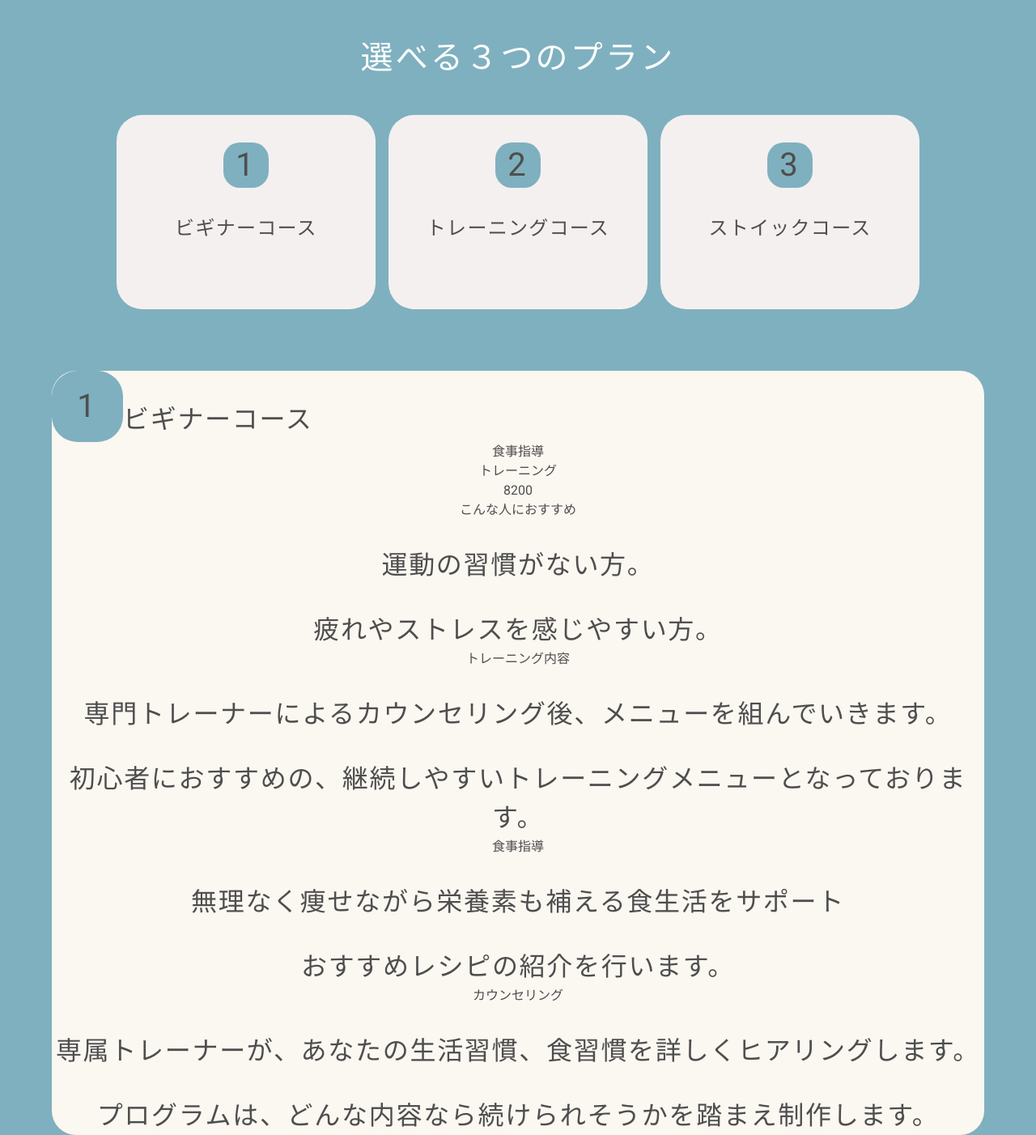
After one commit to comeback-meme/rio_intermediate, a PHP site: page /plan.php in a window 1280 px wide. The commit adds this page. Shown: the part 557-1959 px from the top of the page at 81% size. Run offline with PHP 8.4, Linux system fonts and the light colour scheme; some libraries are stand-ins or nearby versions.

Commit message:
planページ途中です。

```diff
--- a/css/style.css
+++ b/css/style.css
@@ -317,7 +317,7 @@ a {
   }
 }
 
-.title-style {
+.c-title {
   color: #fff;
   font-family: "Roboto", sans-serif;
   font-size: clamp(24px, 3.125vw, 40px);
@@ -327,7 +327,7 @@ a {
   text-transform: uppercase;
 }
 @media screen and (min-width: 993px) {
-  .title-style {
+  .c-title {
     letter-spacing: 0.08em;
   }
 }
@@ -1014,11 +1014,11 @@ a {
   }
 }
 
-.feature__title.title-style {
+.feature__title.c-title {
   margin-top: 9.0625rem;
 }
 @media screen and (min-width: 993px) {
-  .feature__title.title-style {
+  .feature__title.c-title {
     margin-top: 9rem;
   }
 }
@@ -1230,11 +1230,11 @@ a {
   text-align: center;
 }
 
-.voice__title.title-style {
+.voice__title.c-title {
   margin-top: 2.5rem;
 }
 @media screen and (min-width: 993px) {
-  .voice__title.title-style {
+  .voice__title.c-title {
     margin-top: 7.625rem;
   }
 }
@@ -1414,12 +1414,12 @@ a {
   padding: 0rem 5%;
 }
 
-.faq__title.title-style {
+.faq__title.c-title {
   margin-top: 4.875rem;
   text-align: center;
 }
 @media screen and (min-width: 769px) {
-  .faq__title.title-style {
+  .faq__title.c-title {
     margin-top: 7rem;
   }
 }
@@ -1699,4 +1699,184 @@ a {
   }
 }
 
+.plan {
+  padding: 0 5%;
+  text-align: center;
+}
+
+.plan-page-mv__image {
+  background: url(/images/plan/mv_plan_sp@2x.jpg) no-repeat center center/cover;
+  width: 100%;
+  height: auto;
+  aspect-ratio: 375/344;
+  display: flex;
+  justify-content: center;
+  align-items: flex-start;
+  position: relative;
+}
+@media screen and (min-width: 769px) {
+  .plan-page-mv__image {
+    background: url(/images/plan/mv_plan@2x.jpg) no-repeat right center/cover;
+    margin-top: 6.25rem;
+    aspect-ratio: 1280/456;
+  }
+}
+@media screen and (min-width: 993px) {
+  .plan-page-mv__image {
+    height: 456px;
+  }
+}
+
+.plan-page__title.c-title {
+  position: absolute;
+  top: 50%;
+  transform: translateY(-50%);
+  left: 50%;
+  transform: translateX(-50%);
+  color: #fff;
+  font-size: clamp(40px, 7.5vw, 96px);
+  font-weight: 400;
+  line-height: 1; /* 100% */
+  letter-spacing: 0.08em;
+}
+@media screen and (min-width: 769px) {
+  .plan-page__title.c-title {
+    letter-spacing: 0.08em;
+  }
+}
+@media screen and (min-width: 993px) {
+  .plan-page__title.c-title {
+    top: 40%;
+  }
+}
+
+.plan-page__list_title {
+  color: #fff;
+  font-size: clamp(20px, 3.125vw, 40px);
+  font-weight: 400;
+  letter-spacing: 0.08em;
+  line-height: 0.8695652174;
+  margin-top: 3.5rem;
+}
+@media screen and (min-width: 993px) {
+  .plan-page__list_title {
+    letter-spacing: 0.08em;
+  }
+}
+
+.plan-page__inner {
+  width: 16.5rem;
+  margin-top: 3.25rem;
+  margin-inline: auto;
+}
+@media screen and (min-width: 577px) {
+  .plan-page__inner {
+    width: 100%;
+  }
+}
+
+.plan-page__list {
+  display: flex;
+  justify-content: center;
+  align-items: center;
+  flex-wrap: wrap;
+  gap: 1rem;
+}
+
+.plan-page__item {
+  background: #F4F0F0;
+  width: 16.5rem;
+  height: 11rem;
+  border-radius: 32px;
+  padding-top: 2.125rem;
+}
+@media screen and (min-width: 993px) {
+  .plan-page__item {
+    width: 20rem;
+    height: auto;
+    aspect-ratio: 320/240;
+  }
+}
+
+.plan-page__number {
+  width: 3.5rem;
+  aspect-ratio: 1;
+  background: #7FB0BF;
+  margin-inline: auto;
+  display: flex;
+  justify-content: center;
+  align-items: center;
+  border-radius: 36%;
+  font-size: clamp(24px, 3.125vw, 40px);
+  font-weight: 400;
+  letter-spacing: 0.08em;
+  line-height: 1;
+}
+@media screen and (min-width: 993px) {
+  .plan-page__number {
+    letter-spacing: 0.08em;
+  }
+}
+
+.plan-page__text {
+  font-size: clamp(16px, 1.875vw, 24px);
+  font-weight: 400;
+  letter-spacing: 0.08em;
+  margin-top: 1.5625rem;
+}
+@media screen and (min-width: 993px) {
+  .plan-page__text {
+    letter-spacing: 0.0533333333em;
+    margin-top: 2rem;
+  }
+}
+
+.plan-page__card-inner {
+  margin-top: 4.75rem;
+}
+
+.plan-page__card-item {
+  background: #FBF7F1;
+  border-radius: 1.875rem;
+}
+
+.plan-page__card-top {
+  display: flex;
+  justify-content: flex-start;
+  align-items: center;
+}
+
+.plan-page__card-number {
+  width: 3.5rem;
+  aspect-ratio: 1;
+  background: #7FB0BF;
+  display: flex;
+  justify-content: center;
+  align-items: center;
+  border-radius: 36%;
+  font-size: clamp(24px, 3.125vw, 40px);
+  font-weight: 400;
+  letter-spacing: 0.08em;
+  line-height: 1;
+}
+@media screen and (min-width: 993px) {
+  .plan-page__card-number {
+    letter-spacing: 0.08em;
+    width: 5.5rem;
+  }
+}
+
+.plan-page__card-text {
+  font-size: clamp(16px, 2.5vw, 32px);
+  font-weight: 400;
+  letter-spacing: 0.08em;
+  margin-top: 1.5625rem;
+}
+@media screen and (min-width: 993px) {
+  .plan-page__card-text {
+    letter-spacing: 0.0533333333em;
+    margin-top: 2rem;
+  }
+}
+
 /*# sourceMappingURL=style.css.map */
--- a/inc/header.php
+++ b/inc/header.php
@@ -0,0 +1,50 @@
+<header class="header">
+    <div class="header__inner">
+
+    <?php if ($isTopPage) : ?> <!-- トップページならheader__logoを「h1」に -->
+      <h1 class="header__logo">
+        <a href="/">
+          <img src="images/top/logo_header.png" alt="u fit" width="61" height="61">
+          <span class="header__title">U FIT</span>
+        </a>
+      </h1>
+    <?php else : ?> <!-- トップページ以外ならheader__logoを「p」に -->
+      <p class="header__logo">
+        <a href="/">
+          <img src="images/top/logo_header.png" alt="u fit" width="61" height="61">
+          <span class="header__title">U FIT</span>
+        </a>
+      </p>
+    <?php endif; ?>
+
+
+  <!-- <h1 class="header__logo">
+        <a href="/">
+          <img src="images/top/logo_header.png" alt="u fit" width="61" height="61">
+          <span class="header__title">U FIT</span>
+        </a>
+      </h1> -->
+      <div id="js_hamburgerBg" class="hamburger_bg"></div><!-- is activeが付くとこ -->
+      <nav id="js_headerNav" class="header__nav"><!-- is activeが付くとこ -->
+        <ul class="header__nav-list">
+          <li class="header__nav-item"><a href="/#feature">feature</a></li>
+          <li class="header__nav-item"><a href="/#voice">voice</a></li>
+          <li class="header__nav-item"><a href="/plan.php">plan</a></li>
+          <li class="header__nav-item"><a href="/#faq">faq</a></li>
+          <li class="header__nav-item"><a class="c-btn c-btn--colorChange" href="#" target="_blank" rel="noopener">無料体験の申し込みはこちら</a></li>
+        </ul>
+      </nav>
+      <!-- <a href="" class="c-btn c-btn--white">無料体験お申込み</a> -->
+
+      <div class="header__contact-wrapper">
+        <a class="header__contact" href="#"></a>
+
+        <button id="js_hamburgerBtn" class="hamburger_menu"><!-- is activeが付くとこ -->
+          <span class="hamburger_bar1"></span>
+          <span class="hamburger_bar2"></span>
+          <span class="hamburger_bar3"></span>
+        </button>
+      </div>
+      </div>
+
+  </header>
--- /dev/null
+++ b/plan.php
@@ -0,0 +1,108 @@
+<!DOCTYPE html>
+<html lang="ja">
+
+<head>
+  <?php include(__DIR__ . "/inc/head.php"); ?>
+  <meta name="description" content="トップページの説明" />
+  <meta name="keywords" content="キーワード" />
+  <title>U FIT</title>
+  <link rel="stylesheet" href="/css/swiper-bundle.min.css" media="all">
+  <link rel="stylesheet" href="/css/style.css">
+</head>
+
+<body>
+  <!-- ヘッダー -->
+  <?php include(__DIR__ . "/inc/header.php"); ?>
+  <main>
+    <div class="plan-page-mv__image">
+      <h1 class="plan-page__title c-title">plan</h1>
+    </div>
+
+    <!-- PLANセクション -->
+    <section class="plan">
+      <h2 class="plan-page__list_title">選べる３つのプラン</h2>
+      <div class="plan-page__inner">
+        <ul class="plan-page__list">
+          <li class="plan-page__item">
+            <a href="#">
+              <div class="plan-page__number">1</div>
+              <h3 class="plan-page__text">ビギナーコース</h3>
+            </a>
+          </li>
+          <li class="plan-page__item">
+            <a href="#">
+              <div class="plan-page__number">2</div>
+              <h3 class="plan-page__text">トレーニングコース</h3>
+            </a>
+          </li>
+          <li class="plan-page__item">
+            <a href="#">
+              <div class="plan-page__number">3</div>
+              <h3 class="plan-page__text">ストイックコース</h3>
+            </a>
+          </li>
+        </ul>
+      </div>
+
+
+      <div class="plan-page__card-inner">
+        <ul class="plan-page__card-list">
+          <li class="plan-page__card-item">
+            <div class="plan-page__card-top">
+              <div class="plan-page__card-number">1</div>
+              <h3 class="plan-page__card-text">ビギナーコース</h3>
+            </div>
+            <div class="plan-page__card-info">
+              <p class="plan-page__card-service">食事指導</p>
+              <p class="plan-page__card-service">トレーニング</p>
+            </div>
+            <div class="plan-page__card-price">8200</div>
+            <h4 class="plan-page__card-textHead">こんな人におすすめ</h4>
+            <ul>
+              <li class="plan-page__card-text-body">
+                <p class="plan-page__card-text">運動の習慣がない方。</p>
+                <p class="plan-page__card-text">疲れやストレスを感じやすい方。</p>
+              </li>
+            </ul>
+            <h4 class="plan-page__card-textHead">トレーニング内容</h4>
+            <ul>
+              <li class="plan-page__card-text-body">
+                <p class="plan-page__card-text">専門トレーナーによるカウンセリング後、メニューを組んでいきます。</p>
+                <p class="plan-page__card-text">初心者におすすめの、継続しやすいトレーニングメニューとなっております。</p>
+              </li>
+            </ul>
+            <h4 class="plan-page__card-textHead">食事指導</h4>
+            <ul>
+              <li class="plan-page__card-text-body">
+                <p class="plan-page__card-text">無理なく痩せながら栄養素も補える食生活をサポート</p>
+                <p class="plan-page__card-text">おすすめレシピの紹介を行います。</p>
+              </li>
+            </ul>
+            <h4 class="plan-page__card-textHead">カウンセリング</h4>
+            <ul>
+              <li class="plan-page__card-text-body">
+                <p class="plan-page__card-text">専属トレーナーが、あなたの生活習慣、食習慣を詳しくヒアリングします。</p>
+                <p class="plan-page__card-text">プログラムは、どんな内容なら続けられそうかを踏まえ制作します。</p>
+              </li>
+            </ul>
+      </div>
+
+
+    </section>
+
+  </main>
+
+  <?php include(__DIR__ . "/inc/footer.php"); ?>
+
+  <!-- JS -->
+
+  <script src="https://cdn.jsdelivr.net/npm/swiper@11.0.5/swiper-bundle.min.js"></script>
+  <script src="https://ajax.googleapis.com/ajax/libs/jquery/3.6.4/jquery.min.js"></script>
+  <script src="./js/style.js"></script>
+  <script src="./js/script.js"></script>
+
+
+
+</body>
+
+</html>
--- a/sass/component/_c-btn.scss
+++ b/sass/component/_c-btn.scss
@@ -119,7 +119,7 @@
   &::after {
     content: "";
     position: absolute;
-    background: $color-bg-7FB0BF;
+    background: $color-bg;
     width: rm(16);
     height: auto;
     aspect-ratio: 1;
--- a/sass/component/_c-title.scss
+++ b/sass/component/_c-title.scss
@@ -1,7 +1,7 @@
 @use "../foundation" as *;
 @use "sass:math";
 
-.title-style {
+.c-title {
   color: $color-white;
   font-family: $font-family-base;
   font-size: clamp(24px, vw(40), 40px);
--- a/sass/foundation/_base.scss
+++ b/sass/foundation/_base.scss
@@ -54,7 +54,7 @@ body {
   font-family: $font-family-base;
   font-weight: $regular;
   color: $color-black;
-  background-color: $color-bg-7FB0BF;
+  background-color: $color-bg;
 }
 
 a {
--- a/sass/foundation/_variables.scss
+++ b/sass/foundation/_variables.scss
@@ -71,7 +71,8 @@ $base-font-size: 16;
 
 
 // Color
-$color-bg-7FB0BF:#7FB0BF;
+// $color-bg-7FB0BF:#7FB0BF;
+$color-bg:#7FB0BF;
 $color-black:#4E4E4E;
 $color-white:#fff;
 $color-CFDBE1:#CFDBE1;
--- a/sass/project/_faq.scss
+++ b/sass/project/_faq.scss
@@ -15,7 +15,7 @@
   padding: rm(0) 5%;
 }
 
-.faq__title.title-style {
+.faq__title.c-title {
   margin-top: rm(78);
   text-align: center;
   @include mq(md) {
@@ -126,7 +126,7 @@
   text-indent: rm(-20);
   font-weight: 400;
   line-height: 1.5;
-  background: $color-bg-7FB0BF;
+  background: $color-bg;
   padding: rm(12) rm(4) rm(0) 2rem;
   position: relative;
   text-indent: rm(0);
--- a/sass/project/_feature.scss
+++ b/sass/project/_feature.scss
@@ -19,7 +19,7 @@
   }
 }
 
-.feature__title.title-style {
+.feature__title.c-title {
   margin-top: rm(145);
   @include mq(lg) {
     margin-top: rm(144);
--- a/sass/project/_header.scss
+++ b/sass/project/_header.scss
@@ -4,7 +4,7 @@
 .header {
   // height: 72px;
   height: rm(72);
-  background: $color-bg-7FB0BF;
+  background: $color-bg;
   padding-left:rm(24);
   padding-right:rm(34);
   position: fixed;
@@ -406,7 +406,7 @@ letter-spacing: math.div(1.28px , 16px) * 1em;
   // left: 0px;
   // width: 100vw;
   // height: 100vh;
-  // background:$color-bg-7FB0BF;
+  // background:$color-bg;
   // transition: opacity 0.4s ease-out;
   // z-index:1000;
   transition: opacity 0.6s;
@@ -421,6 +421,6 @@ letter-spacing: math.div(1.28px , 16px) * 1em;
   left: 0px;
   width: 100vw;
   height: 100vh;
-  background: $color-bg-7FB0BF;
+  background: $color-bg;
   z-index:1000;
 }
--- a/sass/project/_voice.scss
+++ b/sass/project/_voice.scss
@@ -15,7 +15,7 @@
   text-align: center;
 }
 
-.voice__title.title-style {
+.voice__title.c-title {
   margin-top: rm(40);
   @include mq(lg) {
     margin-top: rm(122);
--- /dev/null
+++ b/sass/project/contact/_index.scss
@@ -0,0 +1,4 @@
+@use "../header";
+
+@use "../footer";
+// 新規scssファイルは都度追記する
--- /dev/null
+++ b/sass/project/plan/_index.scss
@@ -0,0 +1,5 @@
+@use "../header";
+@use "plan";
+
+@use "../footer";
+// 新規scssファイルは都度追記する
--- /dev/null
+++ b/sass/project/plan/_plan.scss
@@ -0,0 +1,208 @@
+@use "sass:math";
+@use "../../foundation" as *;
+
+.plan {
+  padding: 0 5%;
+  text-align: center;
+}
+
+.plan-page-mv__image {
+  background: url(/images/plan/mv_plan_sp@2x.jpg) no-repeat center center /
+    cover;
+  width: 100%;
+  height: auto;
+  aspect-ratio: 375/344;
+  display: flex;
+  justify-content: center;
+  align-items: flex-start;
+  position: relative;
+  @include mq(sm) {
+    // height: rm(460);
+    // background: url(/images/plan/mv_plan@2x.jpg) no-repeat right center / cover;
+  }
+  @include mq(md) {
+    background: url(/images/plan/mv_plan@2x.jpg) no-repeat right center / cover;
+    margin-top: rm(100);
+    aspect-ratio: 1280/456;
+  }
+  @include mq(lg) {
+    height: 456px;
+  }
+}
+
+// MVのタイトル「PLAN」
+.plan-page__title.c-title {
+  // margin-top: rm(172);
+  position: absolute;
+  // margin-top: 45%;
+  top: 50%;
+  transform: translateY(-50%);
+  left: 50%;
+  transform: translateX(-50%);
+  color: $color-white;
+  font-size: clamp(40px, vw(96), 96px);
+  font-weight: 400;
+  line-height: 1; /* 100% */
+  letter-spacing: math.div(3.2px, 40px) * 1em;
+  @include mq(sm) {
+    // margin-top: rm(300);
+  }
+  @include mq(md) {
+    letter-spacing: math.div(7.68px, 96px) * 1em;
+    // margin-top: rm(160);
+  }
+  @include mq(lg) {
+    // margin-top: rm(20);
+    top: 40%;
+  }
+}
+
+
+
+// タイトル「3つのプラン」
+.plan-page__list_title {
+  color: $color-white;
+  font-size: clamp(20px, vw(40), 40px);
+  font-weight: 400;
+  letter-spacing: math.div(1.6px, 20px) * 1em;
+  line-height: math.div(20px, 23px);
+  margin-top: rm(56);
+  @include mq(lg) {
+    letter-spacing: math.div(3.2px, 40px) * 1em;
+  }
+}
+
+.plan-page__inner {
+  width: rm(264);
+  margin-top: rm(52);
+  margin-inline: auto;
+
+  @include mq(sm) {
+    width: 100%;
+  }
+}
+
+.plan-page__list {
+  display: flex;
+  justify-content: center;
+  align-items: center;
+  flex-wrap: wrap;
+  gap: rm(16);
+}
+
+.plan-page__item {
+  background: $color-F4F0F0;
+  width: rm(264);
+  height: rm(176);
+  border-radius: 32px;
+  padding-top: rm(34);
+  @include mq(lg) {
+    width: rm(320);
+    height: auto;
+    aspect-ratio: 320/240;
+  }
+}
+
+.plan-page__item a {
+}
+
+.plan-page__number {
+  width: rm(56);
+  aspect-ratio: 1;
+  background: $color-bg;
+  margin-inline: auto;
+  display: flex;
+  justify-content: center;
+  align-items: center;
+  border-radius: 36%;
+  font-size: clamp(24px, vw(40), 40px);
+  font-weight: 400;
+  letter-spacing: math.div(1.92px, 24px) * 1em;
+  line-height: 1;
+  @include mq(lg) {
+    letter-spacing: math.div(3.2px, 40px) * 1em;
+  }
+}
+
+.plan-page__text {
+  font-size: clamp(16px, vw(24), 24px);
+  font-weight: 400;
+  letter-spacing: math.div(1.28px, 16px) * 1em;
+  margin-top: rm(25);
+  @include mq(lg) {
+    letter-spacing: math.div(1.28px, 24px) * 1em;
+    margin-top: rm(32);
+  }
+}
+
+.plan-page__card-inner {
+  margin-top: rm(76);
+
+
+}
+
+.plan-page__card-list {
+
+}
+
+.plan-page__card-item {
+background:#FBF7F1;
+border-radius: rm(30);
+}
+
+.plan-page__card-top {
+display:flex;
+justify-content: flex-start;
+align-items: center;
+
+}
+
+.plan-page__card-number {
+  width: rm(56);
+  aspect-ratio: 1;
+  background: $color-bg;
+  display: flex;
+  justify-content: center;
+  align-items: center;
+  border-radius: 36%;
+  font-size: clamp(24px, vw(40), 40px);
+  font-weight: 400;
+  letter-spacing: math.div(1.92px, 24px) * 1em;
+  line-height: 1;
+  @include mq(lg) {
+    letter-spacing: math.div(3.2px, 40px) * 1em;
+    width: rm(88);
+  }
+
+}
+
+.plan-page__card-text {
+  font-size: clamp(16px, vw(32), 32px);
+  font-weight: 400;
+  letter-spacing: math.div(1.28px, 16px) * 1em;
+  margin-top: rm(25);
+  @include mq(lg) {
+    letter-spacing: math.div(1.28px, 24px) * 1em;
+    margin-top: rm(32);
+  }
+}
+
+.plan-page__card-info {
+
+}
+
+.plan-page__card-service {
+
+}
+
+.plan-page__card-price {
+
+}
+
+.plan-page__card-textHead {
+
+}
+
+.plan-page__card-text-body {
+
+}
--- a/sass/style.scss
+++ b/sass/style.scss
@@ -2,5 +2,7 @@
 @use "./foundation";
 @use "./layout";
 @use "./component";
-@use "./project";
+@use "./project";// トップページ
+@use "./project/plan";//プランページ
+@use "./project/contact";//コンタクトページ
 @use "./utility";
```
Also changed, not shown: index.php (+21 -15 lines), inc/footer.php (added), 1 other file.
